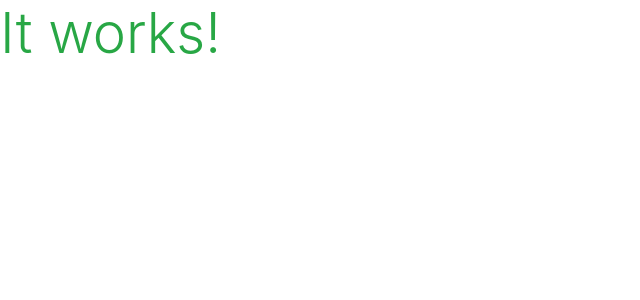
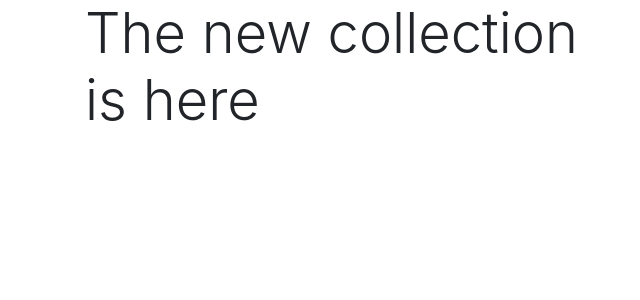
Before and after one commit to Chris8one/eshop-v1, a Django app: page / in a window 1280 px wide. Shown: the top 300 px of the page, without its empty margins (0-640 px from the left). Run offline with Django 3.2, Linux system fonts and the light colour scheme; some libraries are stand-ins or nearby versions.

Commit message:
Added home page content

```diff
--- a/home/templates/home/index.html
+++ b/home/templates/home/index.html
@@ -2,5 +2,18 @@
 {% load static %}
 
 {% block content %}
-    <h1 class="display-4 text-success">It works!</h1>
+    <div class="container h-100">
+        <div class="row h-100">
+            <div class="col-7 col-md-6 my-auto">
+                <h1 class="display-4 logo-font text-black">
+                    The new collection is here
+                </h1>
+                <div class="my-5">
+                    <h4>
+                        <a class="shop-now-button btn btn-lg rounded-0 text-uppercase py-3"></a>
+                    </h4>
+                </div>
+            </div>
+        </div>
+    </div>
 {% endblock %}
```
